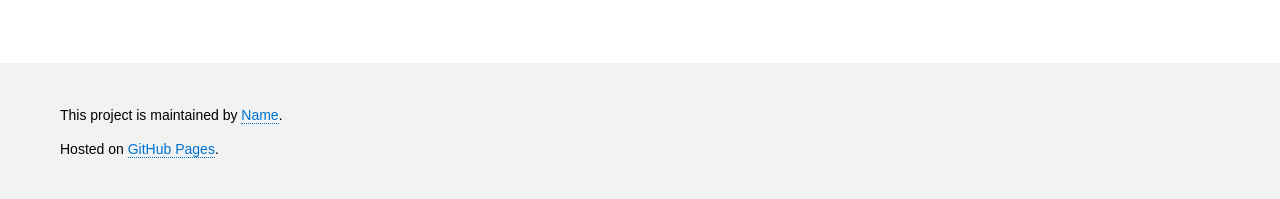
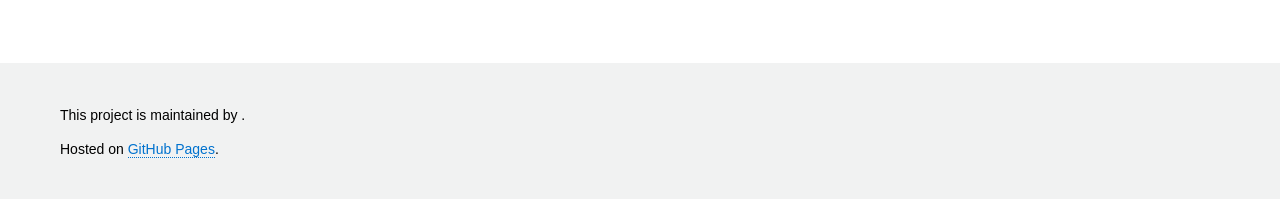
Before and after one commit to 90hunter/90HunterStE, a Jekyll site: the page built from TERMS.md, in a window 1280 px wide. Shown: the part 1123-1322 px from the top of the page. Built offline with Jekyll 4.4.1, drawn with Linux system fonts in a browser that asks for light colours; our own code applies the rules of GitHub Pages for plain Markdown files.

Commit message:
Update _config.yml

```diff
--- a/_config.yml
+++ b/_config.yml
@@ -21,8 +21,8 @@ baseurl: '/90HunterStE'
 
 # Author/Organization info to be displayed in the templates
 author:
-  name: Name
-  url: http://localhost:4000
+  name:
+  url:
 
 # Point the logo URL at a file in your repo or hosted elsewhere by your organization
 logourl:
```
